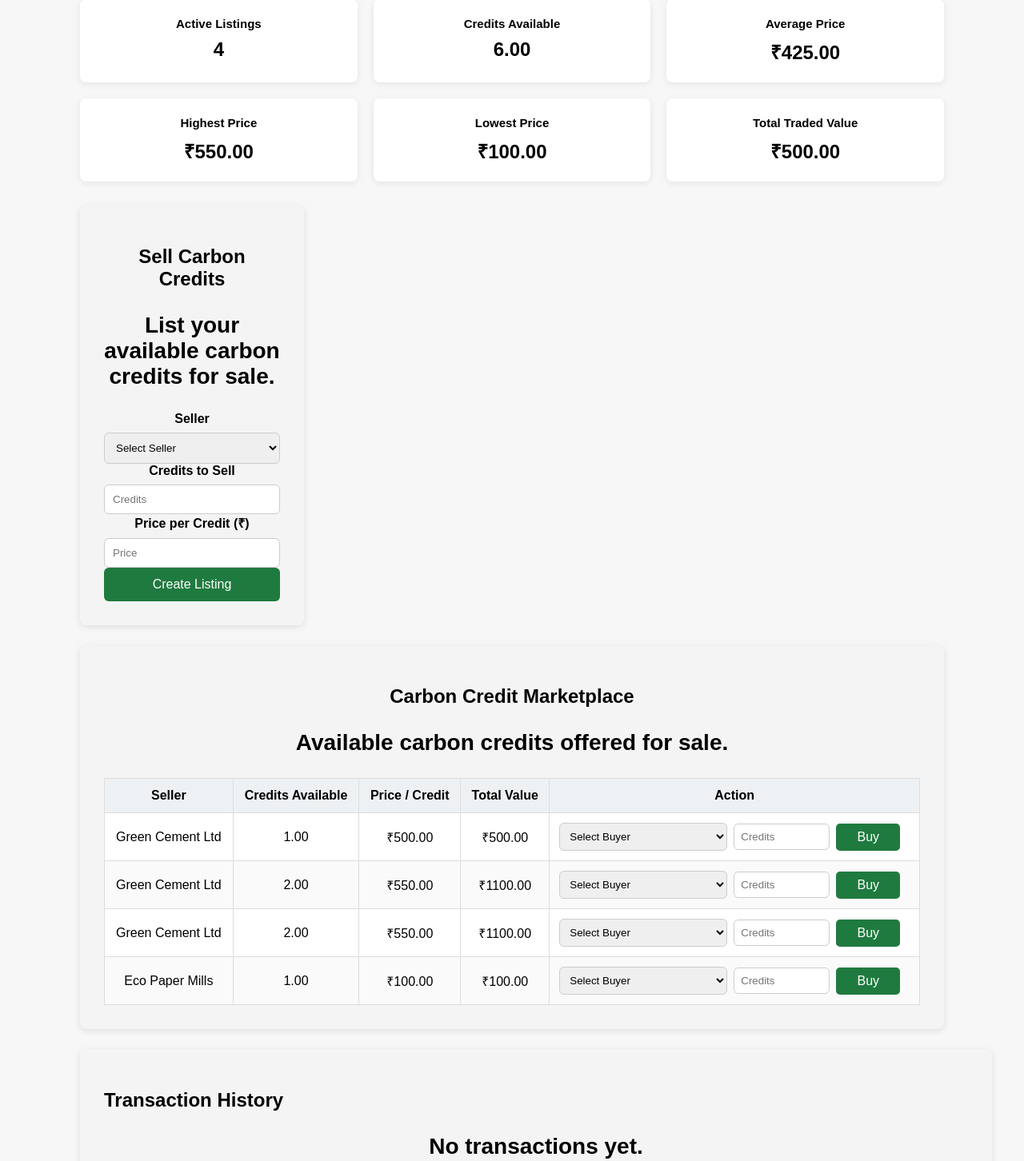
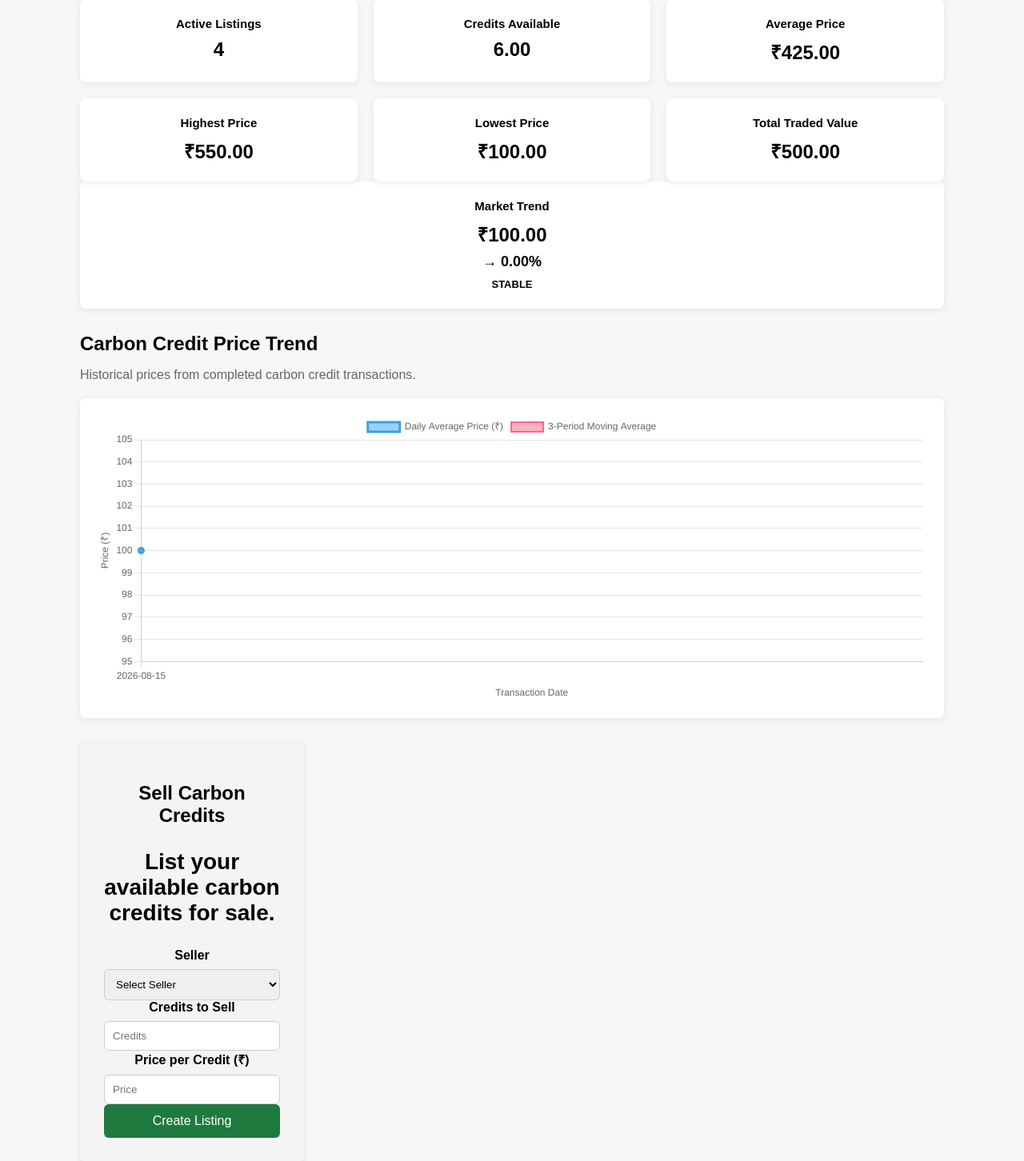
Before and after one commit to nidhishsheka/CarbonX, a Flask app: page /trade in a window 1280 px wide. Shown: the part 2122-3574 px from the top of the page at 80% size. Run offline with Flask 3, Linux system fonts and the light colour scheme; data comes from the database, SQL or seed files in the repository.

Commit message:
ML LR initial commit.

```diff
--- a/app.py
+++ b/app.py
@@ -261,9 +261,41 @@ def trade():
 
     total_trade_value = conn.execute("SELECT COALESCE(SUM(total_amount),0) FROM Credit_Transaction WHERE status='Completed'").fetchone()[0]
 
+    price_history = conn.execute("SELECT created_at, price_per_credit, credit_amount, total_amount FROM Credit_Transaction WHERE status='Completed' ORDER BY created_at ASC").fetchall()
+
+    price_dates = [row["created_at"] for row in price_history]
+    price_values = [row["price_per_credit"] for row in price_history]
+
+    daily_market = conn.execute("SELECT DATE(created_at) AS trade_date, ROUND(AVG(price_per_credit),2) AS avg_price, SUM(credit_amount) AS credits_traded, ROUND(SUM(total_amount),2) AS trade_value FROM Credit_Transaction WHERE status='Completed' GROUP BY DATE(created_at) ORDER BY trade_date ASC").fetchall()
+
+    market_dates = [row["trade_date"] for row in daily_market]
+    market_prices = [row["avg_price"] for row in daily_market]
+
+    moving_average = []
+
+    for i in range(len(market_prices)):
+        start = max(0, i - 2)
+        window = market_prices[start:i + 1]
+        moving_average.append(round(sum(window) / len(window), 2))
+
+    current_price = market_prices[-1] if market_prices else 0
+    previous_price = market_prices[-2] if len(market_prices) > 1 else current_price
+
+    if previous_price:
+        price_change = ((current_price - previous_price) / previous_price) * 100
+    else:
+        price_change = 0
+
+    if price_change > 1:
+        market_trend = "UP"
+    elif price_change < -1:
+        market_trend = "DOWN"
+    else:
+        market_trend = "STABLE"
+
     conn.close()
 
-    return render_template("trade.html", establishments=establishments, wallets=wallets, listings=listings, active_listings=active_listings, credits_available=credits_available, average_price=average_price, highest_price=highest_price, lowest_price=lowest_price, total_trade_value=total_trade_value)
+    return render_template("trade.html", establishments=establishments, wallets=wallets, listings=listings, active_listings=active_listings, credits_available=credits_available, average_price=average_price, highest_price=highest_price, lowest_price=lowest_price, total_trade_value=total_trade_value, price_history=price_history, price_dates=price_dates, price_values=price_values, market_dates=market_dates, market_prices=market_prices, current_price=current_price, price_change=price_change, market_trend=market_trend, moving_average=moving_average)
 
 
 
--- a/templates/trade.html
+++ b/templates/trade.html
@@ -209,6 +209,48 @@
     font-weight: bold;
 }
 
+        .market-trend {
+    width: 100%;
+    max-width: 1200px;
+    margin: 30px auto;
+}
+
+.market-trend h2 {
+    margin-bottom: 5px;
+}
+
+.section-subtitle {
+    color: #666;
+    margin-bottom: 20px;
+}
+
+.chart-container {
+    position: relative;
+    width: 100%;
+    height: 400px;
+    background: white;
+    padding: 20px;
+    border-radius: 8px;
+    box-shadow: 0 2px 8px rgba(0,0,0,0.08);
+    box-sizing: border-box;
+}
+
+    .market-trend-card {
+    text-align: center;
+}
+
+.trend-value {
+    display: block;
+    font-size: 18px;
+    font-weight: bold;
+    margin: 8px 0;
+}
+
+.market-trend-card small {
+    font-size: 13px;
+    font-weight: bold;
+}
+
     </style>
 </head>
 
@@ -364,7 +406,35 @@
             <p>₹{{ "%.2f"|format(total_trade_value) }}</p>
         </div>
     </div>
-</section>
+        <div class="analytics-card market-trend-card">
+        <h3>Market Trend</h3>
+
+        <p>
+        ₹{{ "%.2f"|format(current_price) }}
+        </p>
+
+        <span class="trend-value">
+        {% if price_change > 1 %}
+            ▲ {{ "%.2f"|format(price_change) }}%
+        {% elif price_change < -1 %}
+            ▼ {{ "%.2f"|format(price_change|abs) }}%
+        {% else %}
+            → {{ "%.2f"|format(price_change|abs) }}%
+        {% endif %}
+        </span>
+
+        <small>{{ market_trend }}</small>
+        </div>
+    </section>
+
+    <section class="market-trend">
+    <h2>Carbon Credit Price Trend</h2>
+    <p class="section-subtitle">Historical prices from completed carbon credit transactions.</p>
+
+    <div class="chart-container">
+        <canvas id="priceChart"></canvas>
+    </div>
+    </section>
 
     <div class="card">
     <h2>Sell Carbon Credits</h2>
@@ -535,5 +605,59 @@ priceInput.addEventListener("input", calculateTotal);
 
 </script>
 
+<!-- chart.js da -->
+<script src="https://cdn.jsdelivr.net/npm/chart.js"></script>
+
+<script>
+const priceDates = {{ market_dates | tojson }};
+const priceValues = {{ market_prices | tojson }};
+
+const ctx = document.getElementById('priceChart');
+
+new Chart(ctx, {
+    type: 'line',
+    data: {
+        labels: priceDates,
+        datasets: [{
+            label: 'Daily Average Price (₹)',
+            data: priceValues,
+            tension: 0.3,
+            borderWidth: 3,
+            fill: false
+        },
+        {
+            label: '3-Period Moving Average',
+            data: {{ moving_average | tojson }},
+            tension: 0.3,
+            borderWidth: 2,
+            fill: false
+        }
+    ]
+
+    },
+
+
+    options: {
+        responsive: true,
+        maintainAspectRatio: false,
+        scales: {
+            y: {
+                beginAtZero: false,
+                title: {
+                    display: true,
+                    text: 'Price (₹)'
+                }
+            },
+            x: {
+                title: {
+                    display: true,
+                    text: 'Transaction Date'
+                }
+            }
+        }
+    }
+});
+</script>
+
 </body>
 </html>
```
Also changed, not shown: ml_model.py (added, +40 -0 lines), carbon_credit.db (added).
